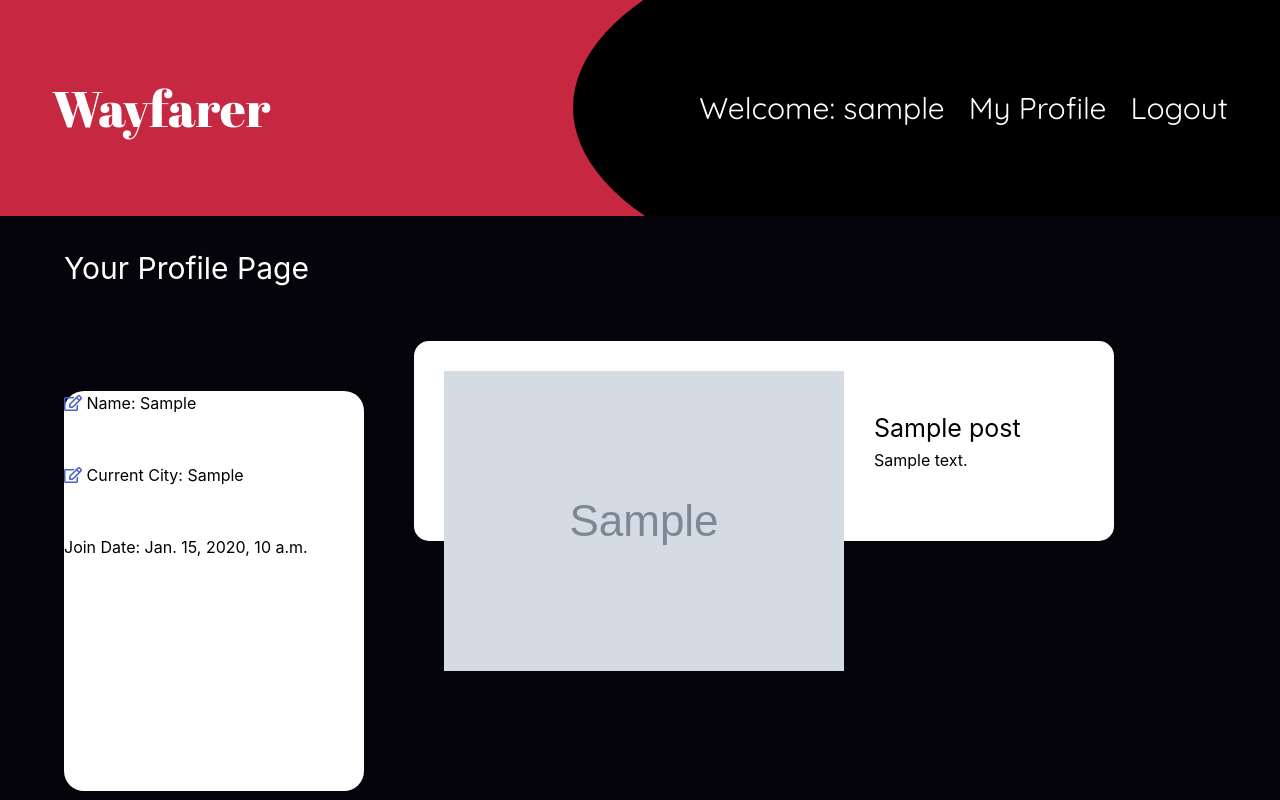
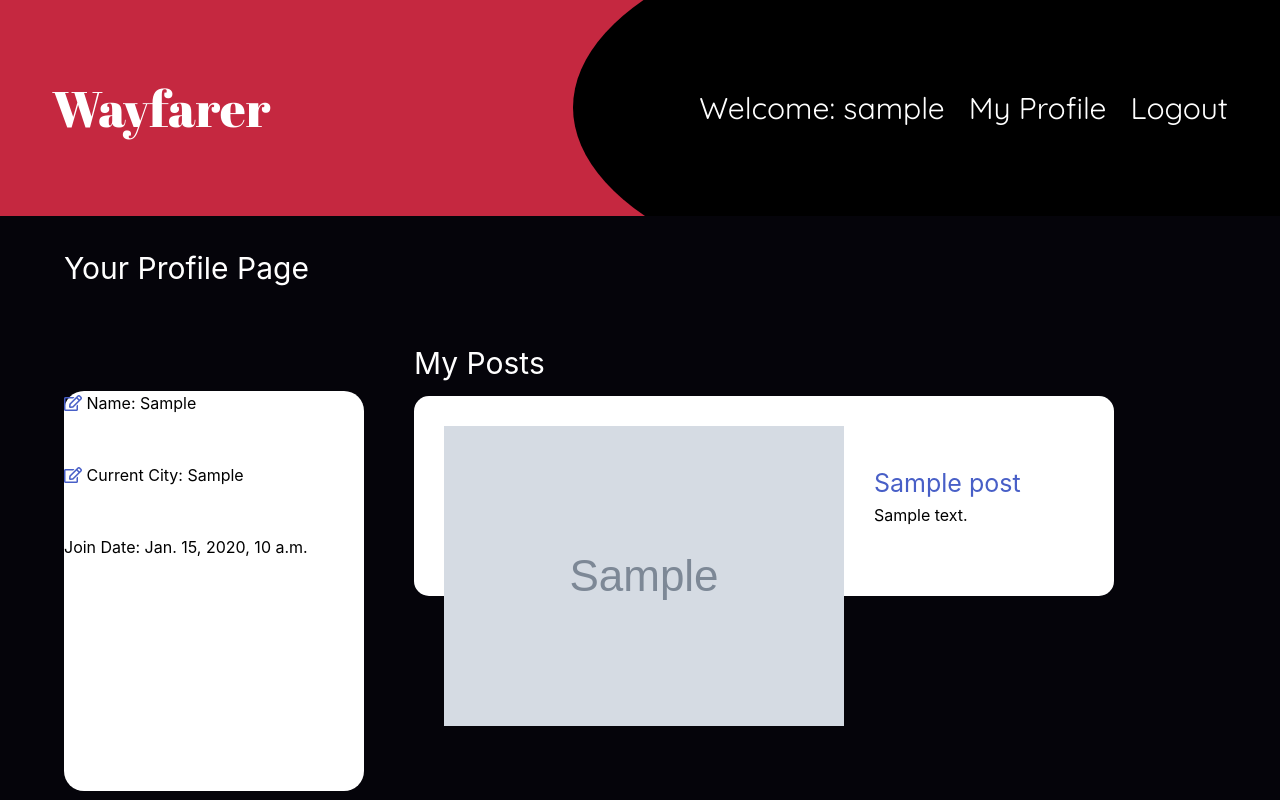
Before and after one commit to RonnellValdez/Wayfarer-DjangoPy, a Django app: page /profile/ in a window 1280 px wide. Run offline with Django 3.2, Linux system fonts and the light colour scheme; a user stored in the database is signed in; tables that the repository leaves empty hold one stand-in row (values such as "Sample post"); grey boxes marked "Sample" are stand-in pictures; some web fonts are replaced.

Commit message:
Tweaked Submaster

```diff
--- a/main_app/templates/profile.html
+++ b/main_app/templates/profile.html
@@ -22,7 +22,7 @@
 
     <div class="right-container">
 
-
+        <h2>My Posts</h2>
         <section class="myposts-container">
 
       {% for post in user.posts.all %}
@@ -31,7 +31,7 @@
                     <img src="{{post.image}}">
                 </div>
                 <div class="post-text">
-                    <p class="post-title">{{ post.title }}</p>
+                    <a class="post-title" href="{% url 'post_detail' user.pk %}" >{{ post.title }}</a>
                     <p>
                         {{ post.text }}
                     </p>
```
